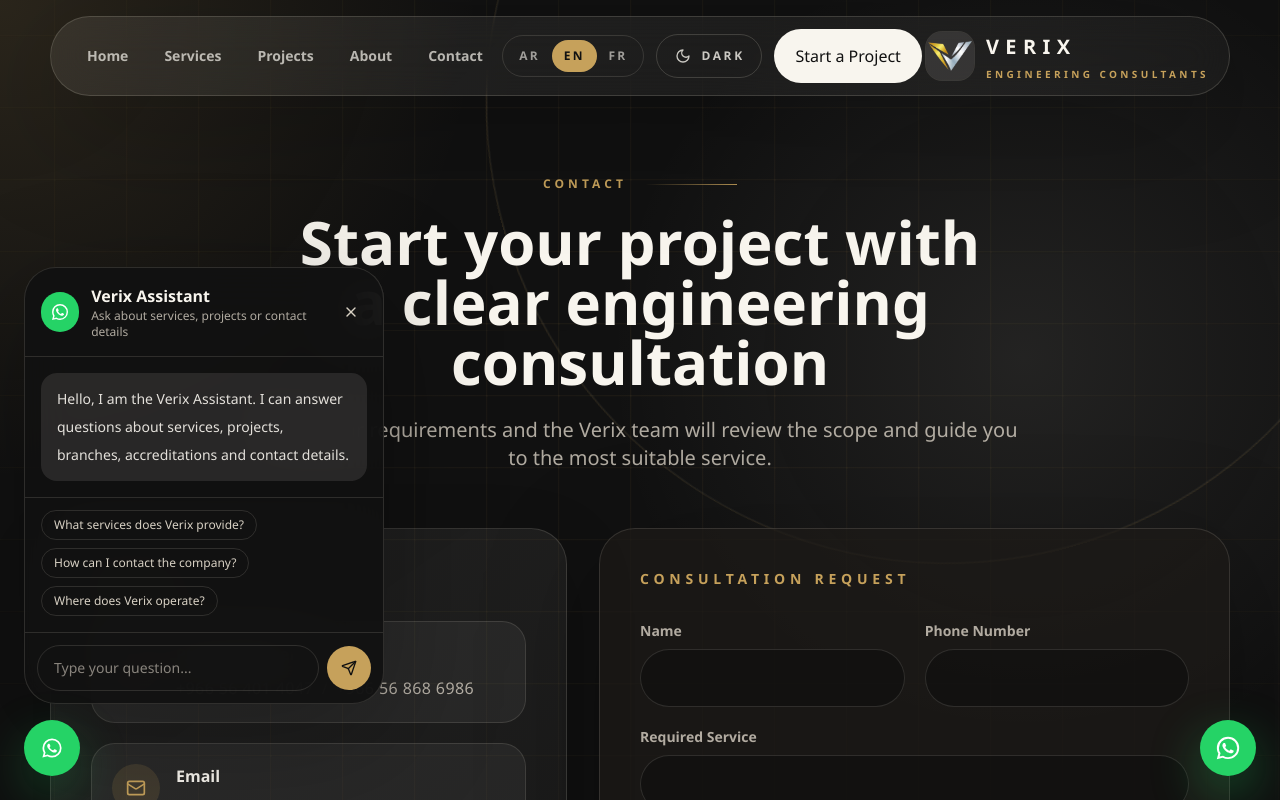
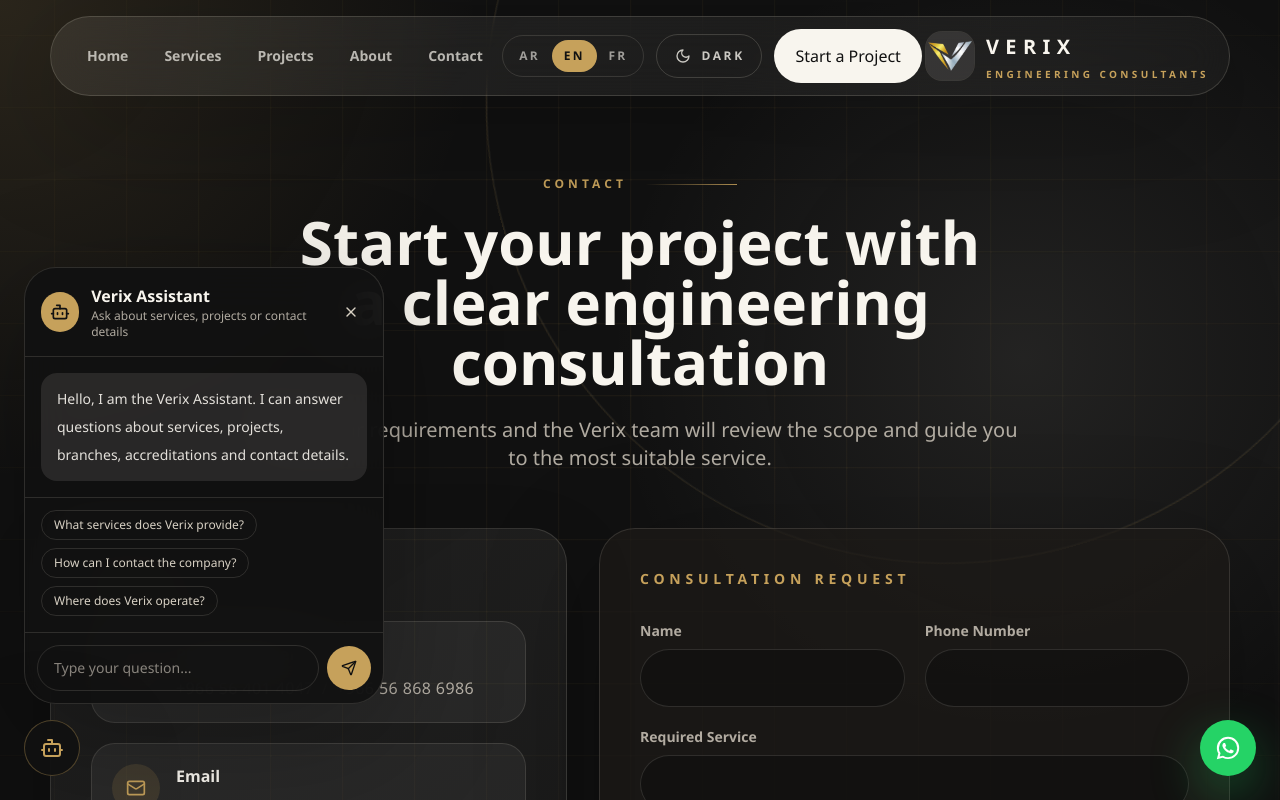
Before and after one commit to ahmedhaytham1/verix, a Next.js app: page /en/contact in a window 1280 px wide. Both pictures are taken after a click on the button "Verix Assistant". Shown: the top 800 px of the page. Built offline with nearby package versions, Linux system fonts and the light colour scheme.

Commit message:
Correct chatbot and WhatsApp icons

```diff
--- a/src/components/ChatBot.tsx
+++ b/src/components/ChatBot.tsx
@@ -1,10 +1,9 @@
 'use client';
 
-import { Send, X } from 'lucide-react';
+import { Bot, Send, X } from 'lucide-react';
 import { FormEvent, useMemo, useState } from 'react';
 import { company, type Dictionary } from '@/data/content';
 import type { Locale } from '@/lib/i18n';
-import { WhatsAppIcon } from './WhatsAppIcon';
 
 type Message = { role: 'bot' | 'user'; text: string };
 
@@ -65,7 +64,7 @@
         <div className="mb-4 w-[min(360px,calc(100vw-40px))] overflow-hidden rounded-[2rem] border border-line/15 bg-bg/95 shadow-luxury backdrop-blur-xl">
           <div className="flex items-center justify-between border-b border-line/15 p-4">
             <div className="flex items-center gap-3">
-              <span className="grid h-10 w-10 place-items-center rounded-full bg-[#25D366] text-white"><WhatsAppIcon className="h-5 w-5" /></span>
+              <span className="grid h-10 w-10 place-items-center rounded-full bg-gold text-bg"><Bot className="h-5 w-5" /></span>
               <div>
                 <p className="font-semibold text-text">{dict.common.chatbot}</p>
                 <p className="text-xs text-muted/80">{dict.common.ask}</p>
@@ -93,8 +92,8 @@
           </form>
         </div>
       )}
-      <button type="button" onClick={() => setOpen((value) => !value)} className="grid h-14 w-14 place-items-center rounded-full border border-[#25D366]/35 bg-[#25D366] text-white shadow-[0_18px_50px_rgba(37,211,102,.25)] backdrop-blur-xl transition hover:-translate-y-1 hover:scale-105" aria-label={dict.common.chatbot}>
-        <WhatsAppIcon className="h-6 w-6" />
+      <button type="button" onClick={() => setOpen((value) => !value)} className="grid h-14 w-14 place-items-center rounded-full border border-gold/35 bg-bg/90 text-gold shadow-luxury backdrop-blur-xl transition hover:-translate-y-1 hover:bg-gold hover:text-bg" aria-label={dict.common.chatbot}>
+        <Bot className="h-6 w-6" />
       </button>
     </div>
   );
```
Also changed, not shown: src/components/WhatsAppIcon.tsx (+1 -6 lines).
